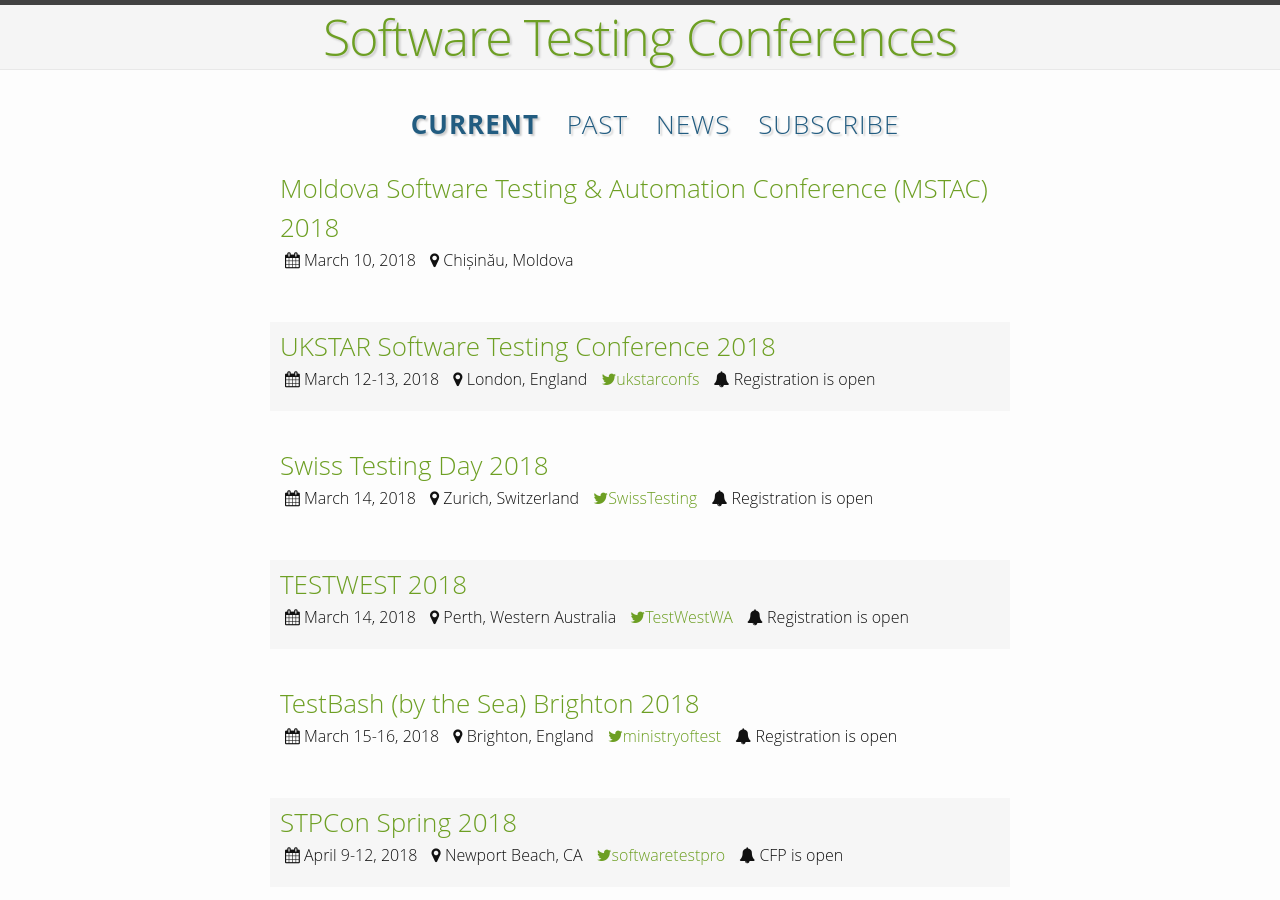
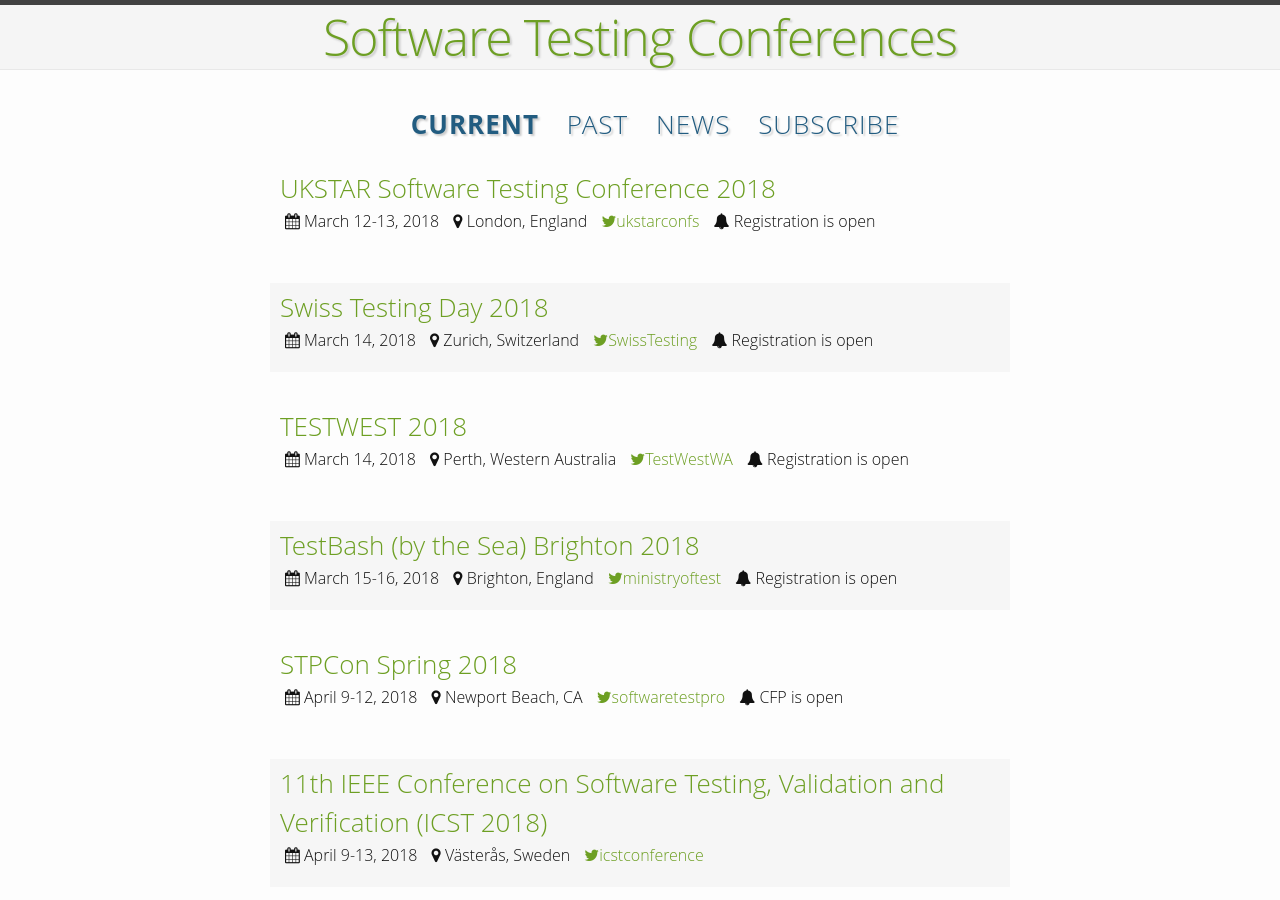
Before and after one commit to TestingConferences/testingconferences.github.io, a Jekyll site: the page built from index.html, in a window 1280 px wide and 900 px high. Built offline with Jekyll 4.4.1, drawn with Linux system fonts in a browser that asks for light colours.

Commit message:
Update current.yml

```diff
--- a/_data/current.yml
+++ b/_data/current.yml
@@ -1,8 +1,3 @@
-- name: Moldova Software Testing & Automation Conference (MSTAC) 2018
-  location: Chișinău, Moldova
-  dates: "March 10, 2018"
-  url: https://www.facebook.com/events/2026954654248150/
-
 - name: UKSTAR Software Testing Conference 2018
   location: London, England
   dates: "March 12-13, 2018"
```
